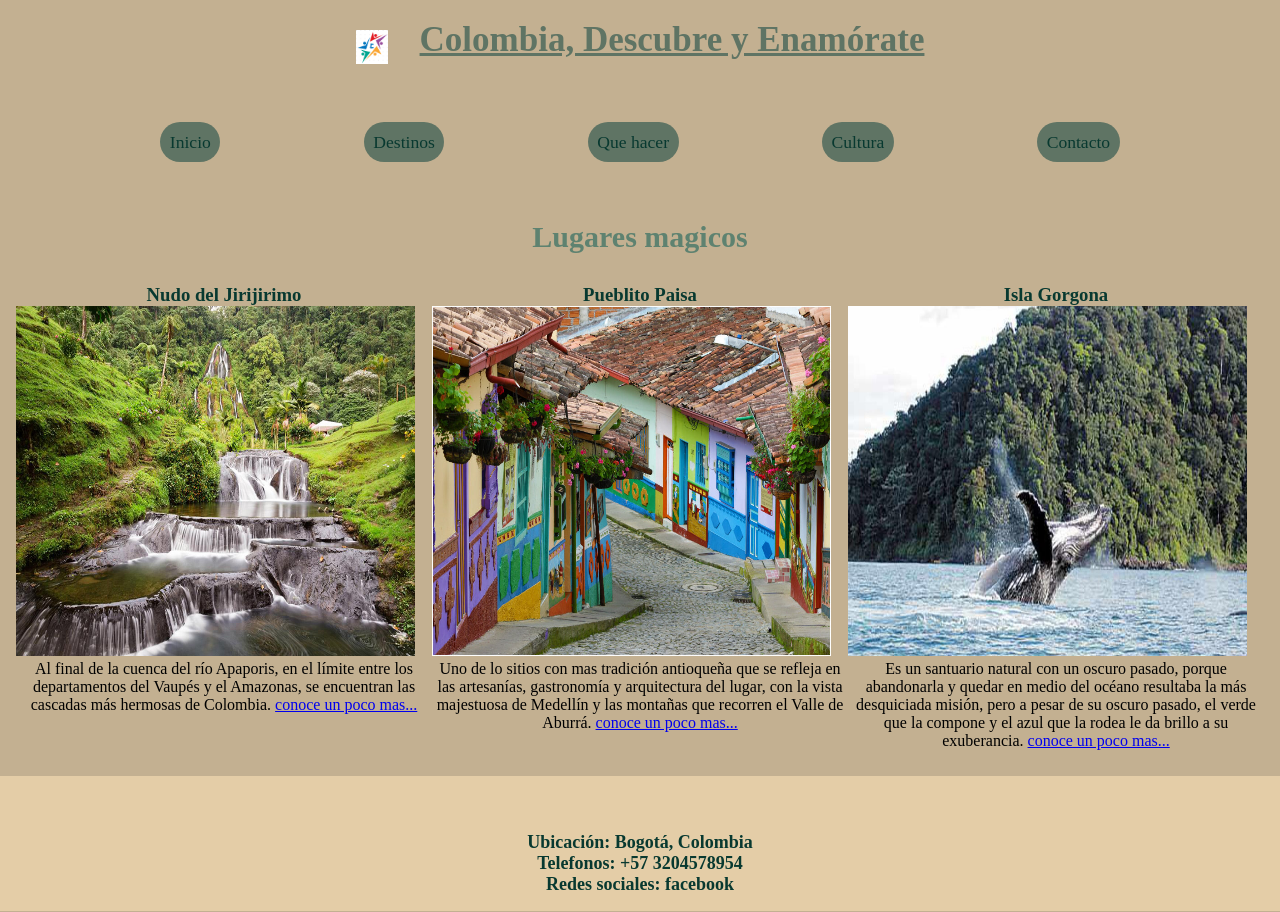
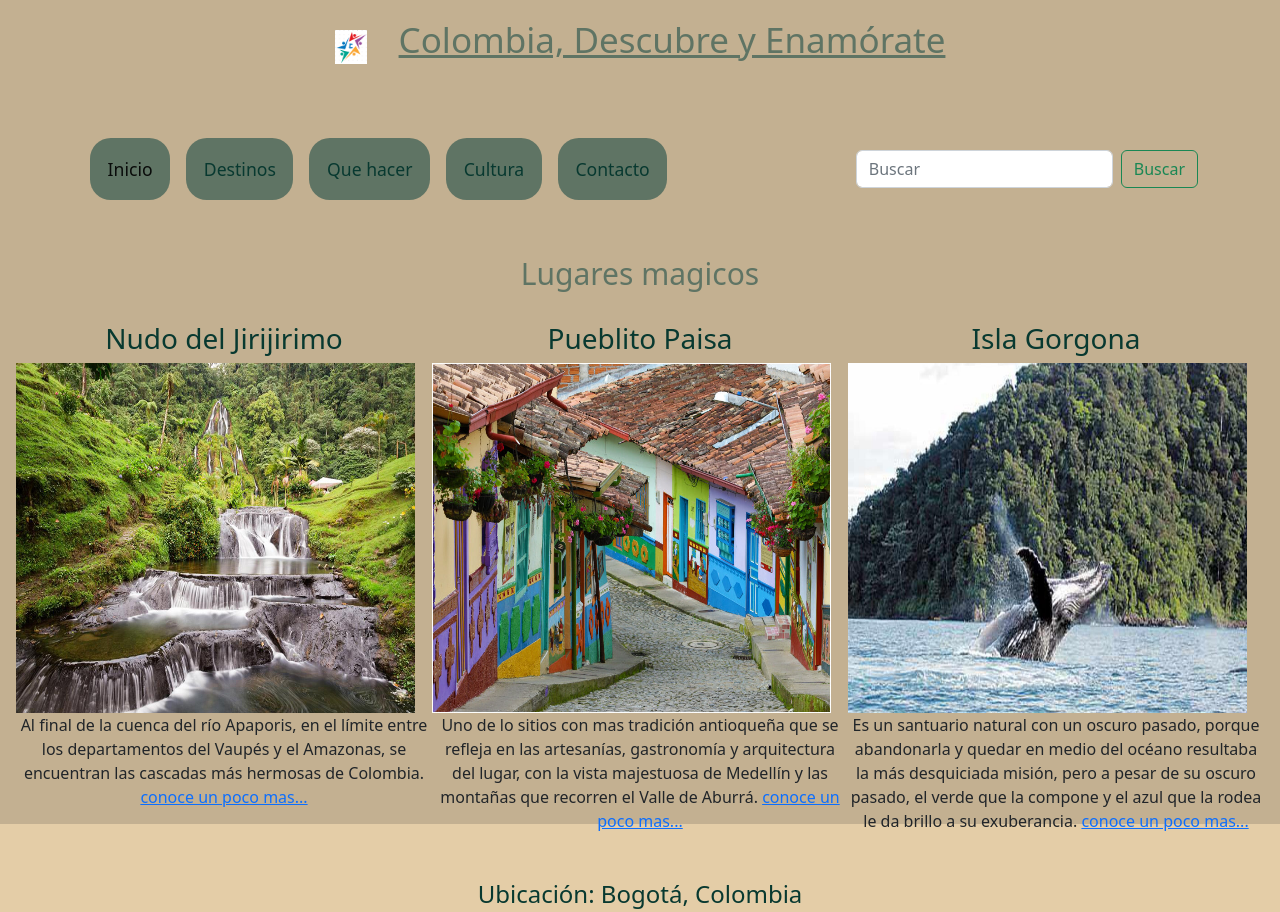
Before and after one commit to williamrojasmartinez/retoCoderhause, a plain HTML site: page index.html in a window 1280 px wide. Shown: the top 912 px of the page. Drawn offline with nearby package versions, Linux system fonts and the light colour scheme.

Commit message:
Segunda entrega proyecto

```diff
--- a/css/style.css
+++ b/css/style.css
@@ -28,43 +28,6 @@
     margin-top: 15px;
 }
 
-.menu{
-    margin-top: 40px;
-    margin-left: 15px;
-    margin-right: 15px;
-    padding: 10px;
-    text-align: center;
-
-}
-
-.menu ul{
-    display: flex;
-    justify-content: space-evenly;
-    list-style: none;
-    color: rgb(8, 57, 48);
-    font-size: 1.1rem;
-}
-
-.menu ul li{
-    display: flex;
-    margin: 0.5rem;
-    background-color: #5F7464;
-    border-radius: 1.3rem;
-    padding: 0.6rem;
-}
-
-.menu ul li a{
-    text-decoration: none;
-    color: rgb(8, 57, 48);
-}
-
-/* esto se hace para cuando se pase el mause por el los li muestre un color en especial */
-.menu ul li:hover{
-    background-image:linear-gradient(#3d4956, #6987a8);
-    border-radius: 2rem;
-    transform: translate(4px, 4px);
-}
-
 .menuContacto{
     margin-top: 50px;
 }
@@ -87,6 +50,7 @@
     padding: 0.6rem;
 }
 
+/* esto se hace para cuando se pase el mause por el los li muestre un color en especial */
 .menuContacto ul li:hover{
     background-image:linear-gradient(#3d4956, #6987a8);
     border-radius: 2rem;
@@ -104,7 +68,7 @@
     padding-top: 30px;
     padding-bottom: 20px;
     font-size: 30px;
-    color: rgb(94, 130, 112);
+    color: #5F7464;
 }
 
 .h3Uno{
--- a/index.html
+++ b/index.html
@@ -4,6 +4,9 @@
     <meta charset="UTF-8">
     <meta http-equiv="X-UA-Compatible" content="IE=edge">
     <meta name="viewport" content="width=device-width, initial-scale=1.0">
+
+    <!--lINK Boostrap-->
+    <link rel="stylesheet" href="../css/bootstrap/css/bootstrap.min.css">
 
     <!--cdn Animaciones-->
     <link rel="stylesheet" href="https://cdnjs.cloudflare.com/ajax/libs/animate.css/4.1.1/animate.min.css">
@@ -18,14 +21,34 @@
             <h1 class=" animate__animated animate__bounce"><img class="img" alt="Logo" src="img/logo.png">Colombia, Descubre y Enamórate</h1>
 
 
-            <nav class="menu">
-                <ul>
-                    <li><a href="./index.html">Inicio</a></li>
-                    <li><a href="pages/destinos.html">Destinos</a></li>
-                    <li><a href="pages/queHacer.html">Que hacer</a></li>
-                    <li><a href="pages/cultura.html">Cultura</a></li>
-                    <li><a href="pages/contacto.html">Contacto</a></li>
-                </ul>
+            <nav class="navbar navbar-expand-lg">
+                <div class="container">
+                    <button class="navbar-toggler" type="button" data-bs-toggle="collapse"      data-bs-target="#navbarSupportedContent" aria-controls="navbarSupportedContent" aria-expanded="false" aria-label="Toggle navigation">
+                    <span class="navbar-toggler-icon"></span>
+                    </button>
+                        <div class="collapse navbar-collapse menuContacto" id="navbarSupportedContent">
+                            <ul class="navbar-nav me-auto mb-2 mb-lg-0">
+                                <li class="nav-item">
+                                    <a class="nav-link active" aria-current="page" href="../index.html">Inicio</a>
+                                </li>
+                                <li class="nav-item">
+                                    <a class="nav-link" href="pages/destinos.html">Destinos</a>
+                                </li>
+                                <li class="nav-item">
+                                    <a class="nav-link" href="pages/queHacer.html">Que hacer</a>
+                                </li>
+                                <li class="nav-item">
+                                    <a class="nav-link" href="pages/cultura.html">Cultura</a>
+                                </li>
+                                <li class="nav-item">
+                                    <a class="nav-link" href="pages/contacto.html">Contacto</a>
+                            </ul>
+                              <form class="d-flex" role="search">
+                                <input class="form-control me-2" type="search" placeholder="Buscar" aria-label="Search">
+                                <button class="btn btn-outline-success" type="submit">Buscar</button>
+                              </form>
+                        </div>
+                </div>
             </nav>
 
         </header>
@@ -69,5 +92,6 @@
             <h4>Redes sociales: <a href="https://www.facebook.com/" target="_blank">facebook</a></h4>
         </footer>
 
+<script src="../css/bootstrap/js/bootstrap.min.js"></script>
 </body>
 </html>
```
Also changed, not shown: pages/cultura.html (+32 -8 lines), pages/destinos.html (+33 -29 lines), pages/queHacer.html (+33 -9 lines).
